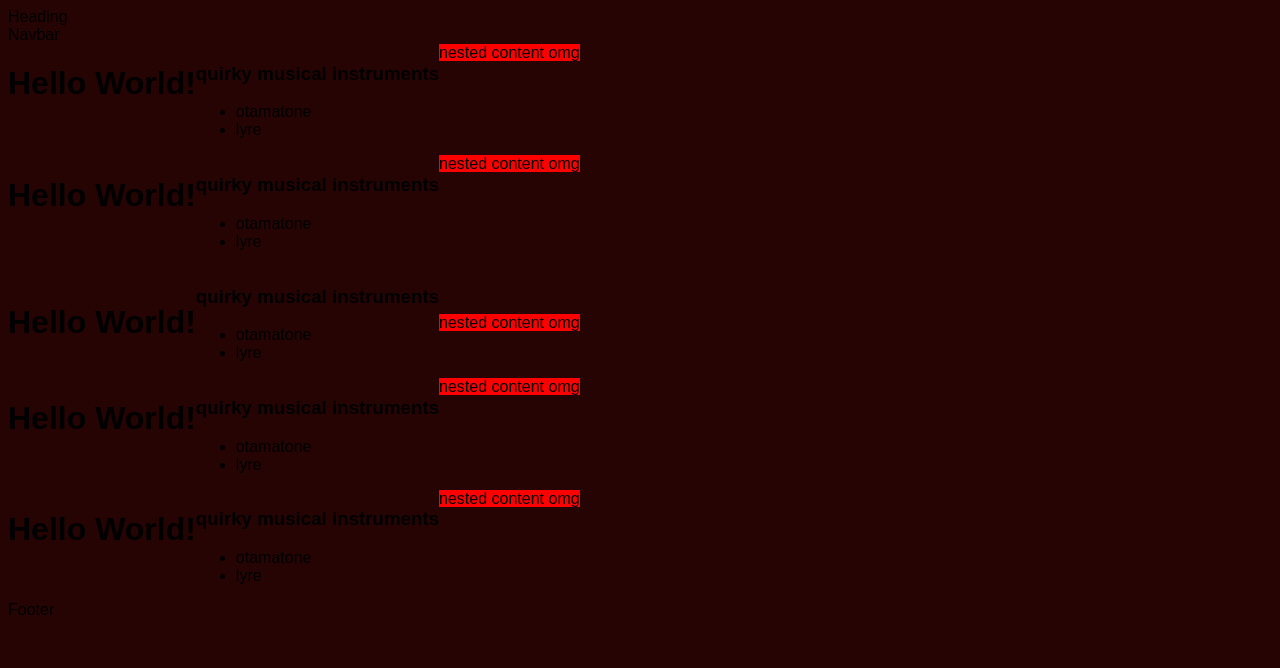
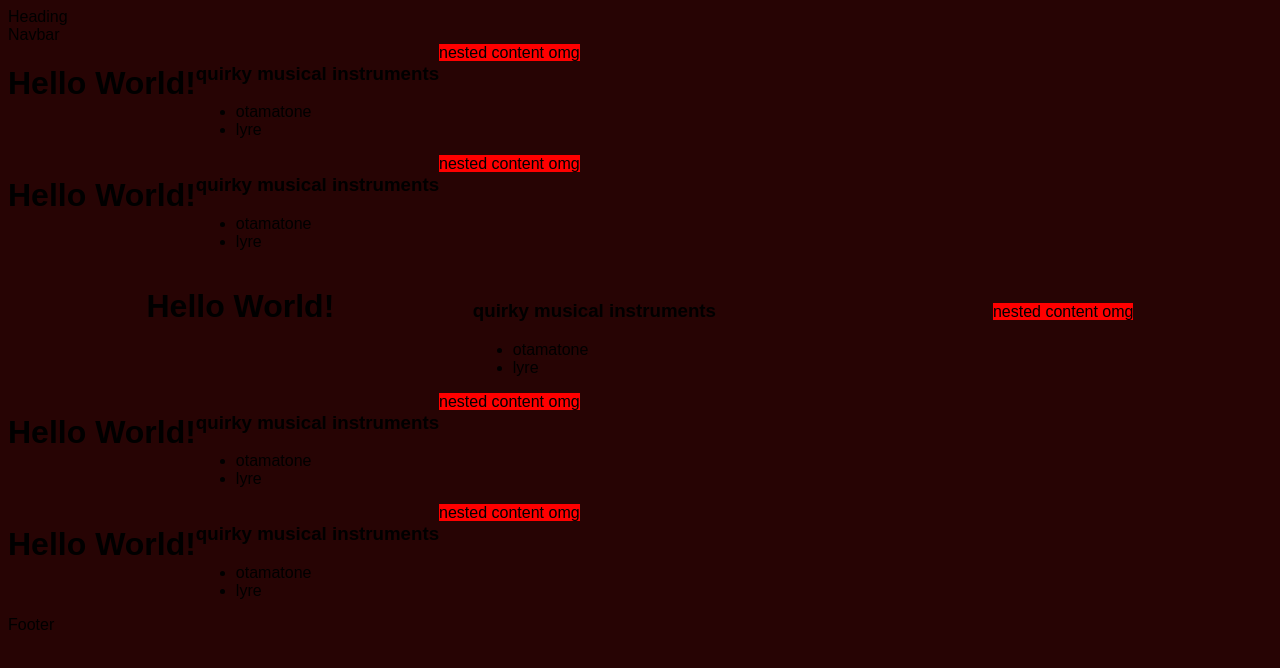
Before and after one commit to Dtn2901/t1w2tuesday-feb24-responsivecss, a plain HTML site: page index.html in a window 1280 px wide. Drawn offline with Linux system fonts and the light colour scheme; a web font is replaced by a local one.

Commit message:
change baseline

```diff
--- a/index.html
+++ b/index.html
@@ -53,7 +53,7 @@
           </span>
         </span>
       </main>
-      <main class="row, nestedrow">
+      <main class="row nestedrow">
         <div class="column">
           <h1>Hello World!</h1>
         </div>
--- a/style.css
+++ b/style.css
@@ -12,7 +12,8 @@ body {
 
 .nestedrow {
   display: flex;
-  align-items: center;
+  align-items: baseline;
+  justify-content: space-evenly;
 }
 
 .row > .column > {
```
